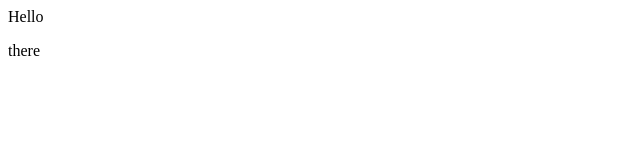
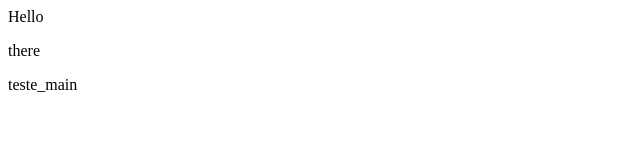
Before and after one commit to valteroprofessor/demo-repo, a plain HTML site: page index.html in a window 1280 px wide. Shown: the full height of the page, 0-640 px from the left. Drawn offline with Linux system fonts and the light colour scheme.

Commit message:
incluido teste no main

```diff
--- a/index.html
+++ b/index.html
@@ -1,2 +1,3 @@
 <div>Hello</div>
 <p>there</p>
+<p>teste_main</p>
```
